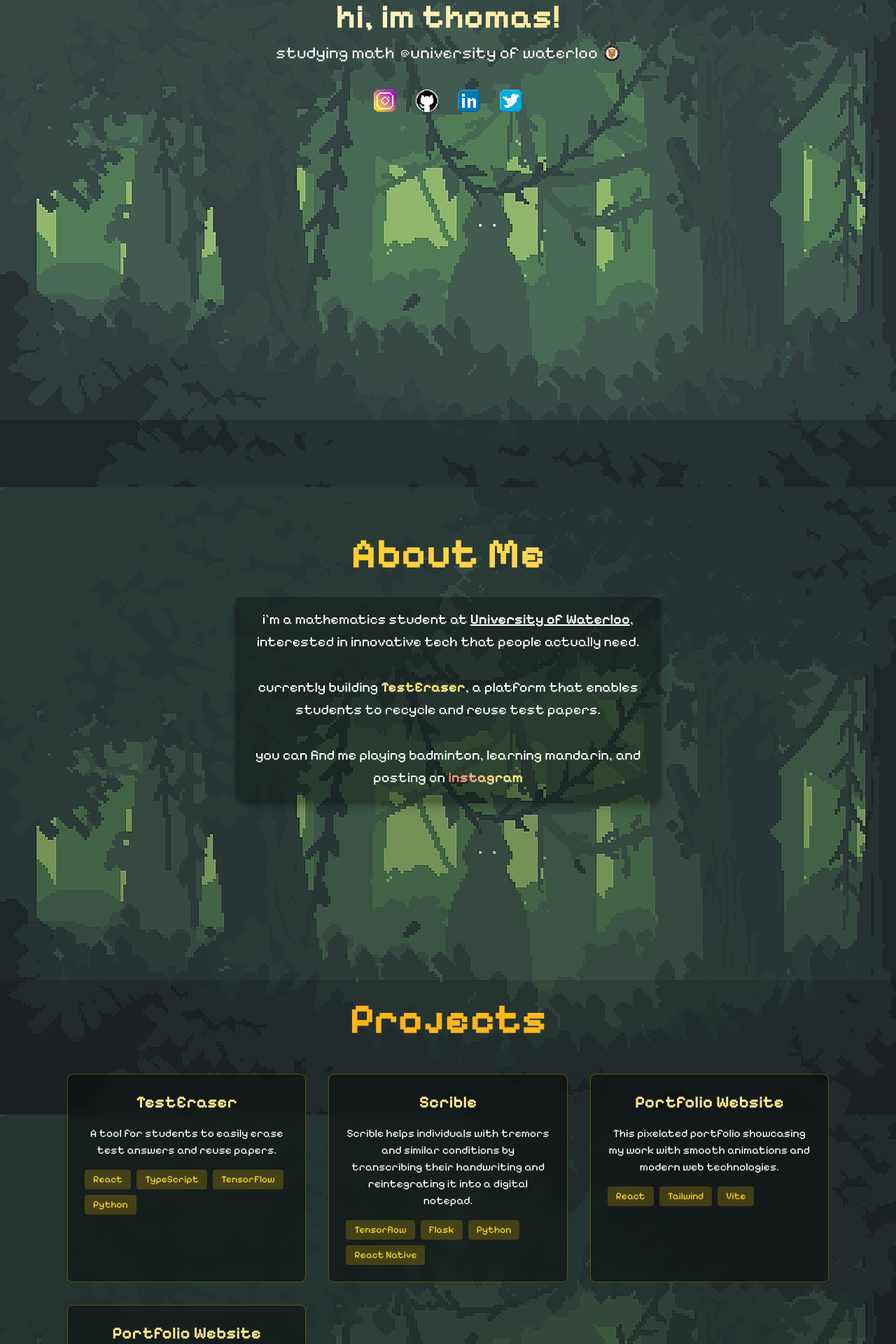
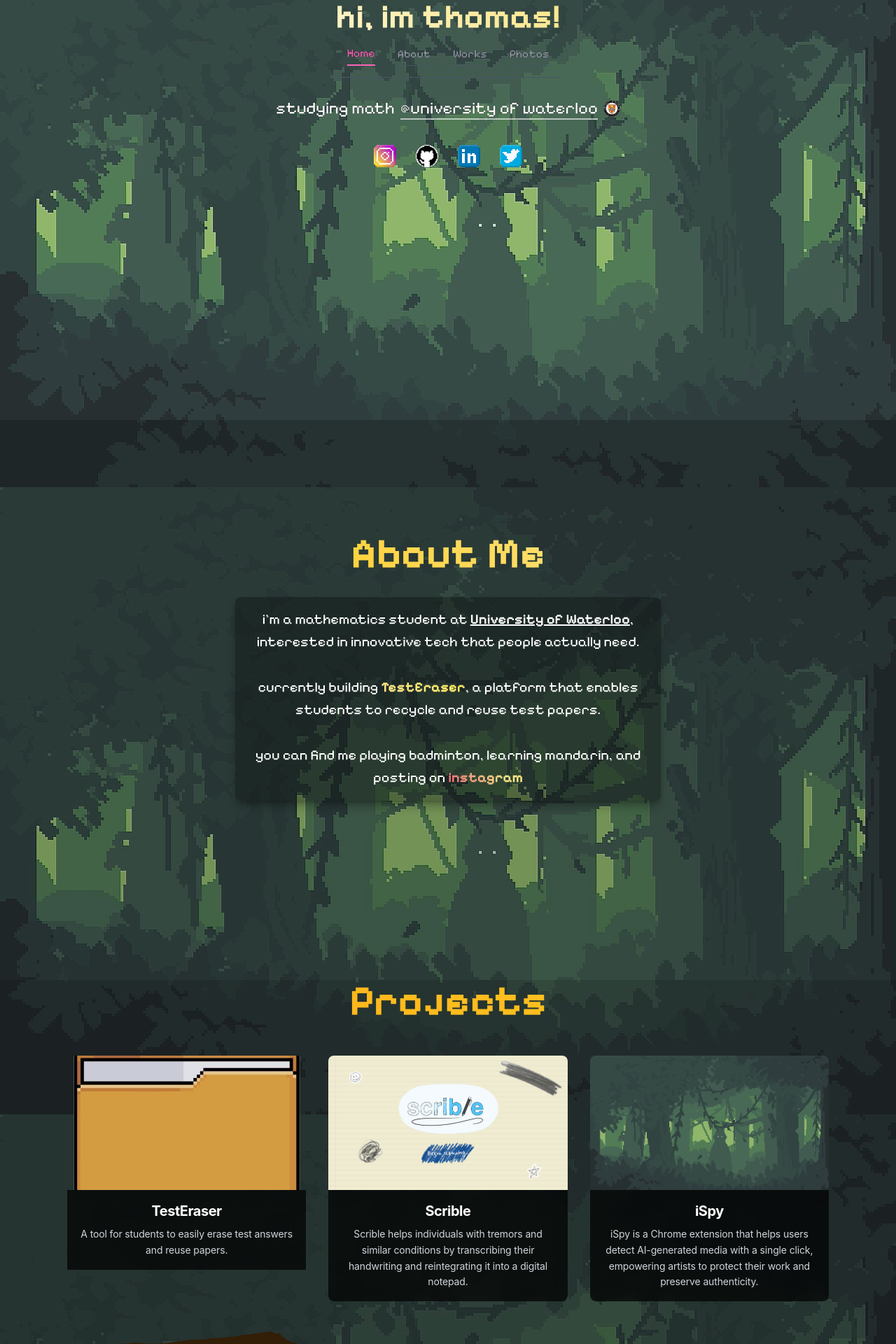
Before and after one commit to forkiron/thomaslenh, a React (Vite) app: page / in a window 1280 px wide. Shown: the part 200-2120 px from the top of the page at 70% size. Built offline with nearby package versions, Linux system fonts and the light colour scheme.

Commit message:
navbar+ project display change

```diff
--- a/src/components/Profile.tsx
+++ b/src/components/Profile.tsx
@@ -59,6 +59,49 @@ const Profile = ({ showProfile }: ProfileProps) => {
           >
             hi, im thomas!
           </p>
+
+          {/* Navigation Bar */}
+          <div className="flex gap-8 pt-4 pb-2">
+            <button
+              className="text-pink-400 border-b-2 border-pink-400 pb-1 transition-all duration-300 cursor-pointer"
+              style={{
+                fontFamily: "Pixelify Sans, monospace",
+                textShadow: "black 0px 0px 1px",
+              }}
+            >
+              Home
+            </button>
+            <button
+              className="text-gray-400 border-b border-gray-600 pb-1 hover:text-white hover:border-gray-400 transition-all duration-300 cursor-pointer"
+              style={{
+                fontFamily: "Pixelify Sans, monospace",
+                textShadow: "black 0px 0px 1px",
+              }}
+            >
+              About
+            </button>
+            <button
+              className="text-gray-400 border-b border-gray-600 pb-1 hover:text-white hover:border-gray-400 transition-all duration-300 cursor-pointer"
+              style={{
+                fontFamily: "Pixelify Sans, monospace",
+                textShadow: "black 0px 0px 1px",
+              }}
+            >
+              Works
+            </button>
+            <button
+              className="text-gray-400 border-b border-gray-600 pb-1 hover:text-white hover:border-gray-400 transition-all duration-300 cursor-pointer"
+              style={{
+                fontFamily: "Pixelify Sans, monospace",
+                textShadow: "black 0px 0px 1px",
+              }}
+            >
+              Photos
+            </button>
+          </div>
+
+          {/* Dividing Line */}
+          <div className="w-full h-px bg-gray-600 mt-2 mb-4"></div>
         </div>
         <div
           className="flex text-white text-2xl pt-3 justify-center items-center  gap-2"
@@ -69,7 +112,30 @@ const Profile = ({ showProfile }: ProfileProps) => {
         >
           <p>studying math</p>
 
-          <p>@university of waterloo</p>
+          <a
+            href="https://uwaterloo.ca"
+            target="_blank"
+            rel="noopener noreferrer"
+            className="cursor-pointer"
+            style={{
+              background: `
+                linear-gradient(to right, rgba(255, 255, 255, 0.6), rgba(255, 255, 255, 0.6)),
+                linear-gradient(to right, rgba(255, 255, 255, 1), rgba(255, 255, 255, 1))
+              `,
+              backgroundSize: "100% 0.1em, 0 0.1em",
+              backgroundPosition: "100% 100%, 0 100%",
+              backgroundRepeat: "no-repeat",
+              transition: "background-size 800ms ease-in-out",
+            }}
+            onMouseEnter={(e) => {
+              e.currentTarget.style.backgroundSize = "0 0.1em, 100% 0.1em";
+            }}
+            onMouseLeave={(e) => {
+              e.currentTarget.style.backgroundSize = "100% 0.1em, 0 0.1em";
+            }}
+          >
+            @university of waterloo
+          </a>
           <img src={uw} alt="uw" className="w-6 h-6" />
         </div>
         {/* Logos */}
--- a/src/components/ProjectCard.tsx
+++ b/src/components/ProjectCard.tsx
@@ -1,40 +1,47 @@
 interface ProjectCardProps {
   title: string;
   description: string;
-  tags: string[];
+  image: string;
 }
 
-const ProjectCard = ({ title, description, tags }: ProjectCardProps) => {
+const ProjectCard = ({ title, description, image }: ProjectCardProps) => {
   return (
-    <div className="bg-black/40 backdrop-blur-sm rounded-lg p-6 border border-yellow-400/30 hover:border-yellow-400/60 transition-all duration-300">
+    <div className="relative rounded-lg overflow-hidden  transition-all duration-300 hover:scale-105">
+      {/* Background Image */}
+      <div
+        className="w-full h-48 bg-cover bg-center transition-all duration-500 ease-out hover:h-52"
+        style={{
+          backgroundImage: `url(${image})`,
+          backgroundSize: "cover",
+          backgroundPosition: "center",
+        }}
+      />
+
+      {/* Darker overlay with content */}
+      <div className="bg-black/70 backdrop-blur-sm p-4">
         <h3
-        className="text-2xl font-bold mb-4"
+          className="text-xl font-bold mb-2"
           style={{
-          fontFamily: "Pixelify Sans, monospace",
-          color: "#fde68a",
-          textShadow: "black 0px 0px 1px",
+            fontFamily:
+              "Inter, -apple-system, BlinkMacSystemFont, 'Segoe UI', Roboto, sans-serif",
+            color: "#ffffff",
+            fontWeight: "700",
+            letterSpacing: "-0.025em",
           }}
         >
           {title}
         </h3>
         <p
-        className="text-white mb-4"
+          className="text-gray-300 text-sm leading-relaxed"
           style={{
-          fontFamily: "Pixelify Sans, monospace",
-          textShadow: "black 0px 0px 1px",
+            fontFamily:
+              "Inter, -apple-system, BlinkMacSystemFont, 'Segoe UI', Roboto, sans-serif",
+            fontWeight: "400",
+            letterSpacing: "-0.01em",
           }}
         >
           {description}
         </p>
-      <div className="flex flex-wrap gap-2">
-        {tags.map((tag, index) => (
-          <span
-            key={index}
-            className="px-3 py-1 bg-yellow-400/20 text-yellow-300 rounded text-sm"
-          >
-            {tag}
-          </span>
-        ))}
       </div>
     </div>
   );
--- a/src/components/Projects.tsx
+++ b/src/components/Projects.tsx
@@ -32,25 +32,25 @@ const Projects = () => {
       title: "TestEraser",
       description:
         "A tool for students to easily erase test answers and reuse papers.",
-      tags: ["React", "TypeScript", "TensorFlow", "Python"],
+      image: "/src/assets/foldercard.png",
     },
     {
       title: "Scrible",
       description:
         "Scrible helps individuals with tremors and similar conditions by transcribing their handwriting and reintegrating it into a digital notepad.",
-      tags: ["Tensorflow", "Flask", "Python", "React Native"],
+      image: "/src/assets/scriblepage.png",
+    },
+    {
+      title: "iSpy",
+      description:
+        "iSpy is a Chrome extension that helps users detect AI-generated media with a single click, empowering artists to protect their work and preserve authenticity.",
+      image: "/src/assets/pixel-art-1.jpeg",
     },
     {
       title: "Portfolio Website",
       description:
         "This pixelated portfolio showcasing my work with smooth animations and modern web technologies.",
-      tags: ["React", "Tailwind", "Vite"],
-    },
-    {
-      title: "Portfolio Website",
-      description:
-        "This pixelated portfolio showcasing my work with smooth animations and modern web technologies.",
-      tags: ["React", "Tailwind", "Vite"],
+      image: "/src/assets/backgroundwood.png",
     },
   ];
 
@@ -86,7 +86,7 @@ const Projects = () => {
               key={index}
               title={project.title}
               description={project.description}
-              tags={project.tags}
+              image={project.image}
             />
           ))}
         </div>
```
Also changed, not shown: src/assets/scriblepage.png (added), src/pages/Home.tsx (indentation only). Lines whose indentation alone changed are shown as unchanged.
